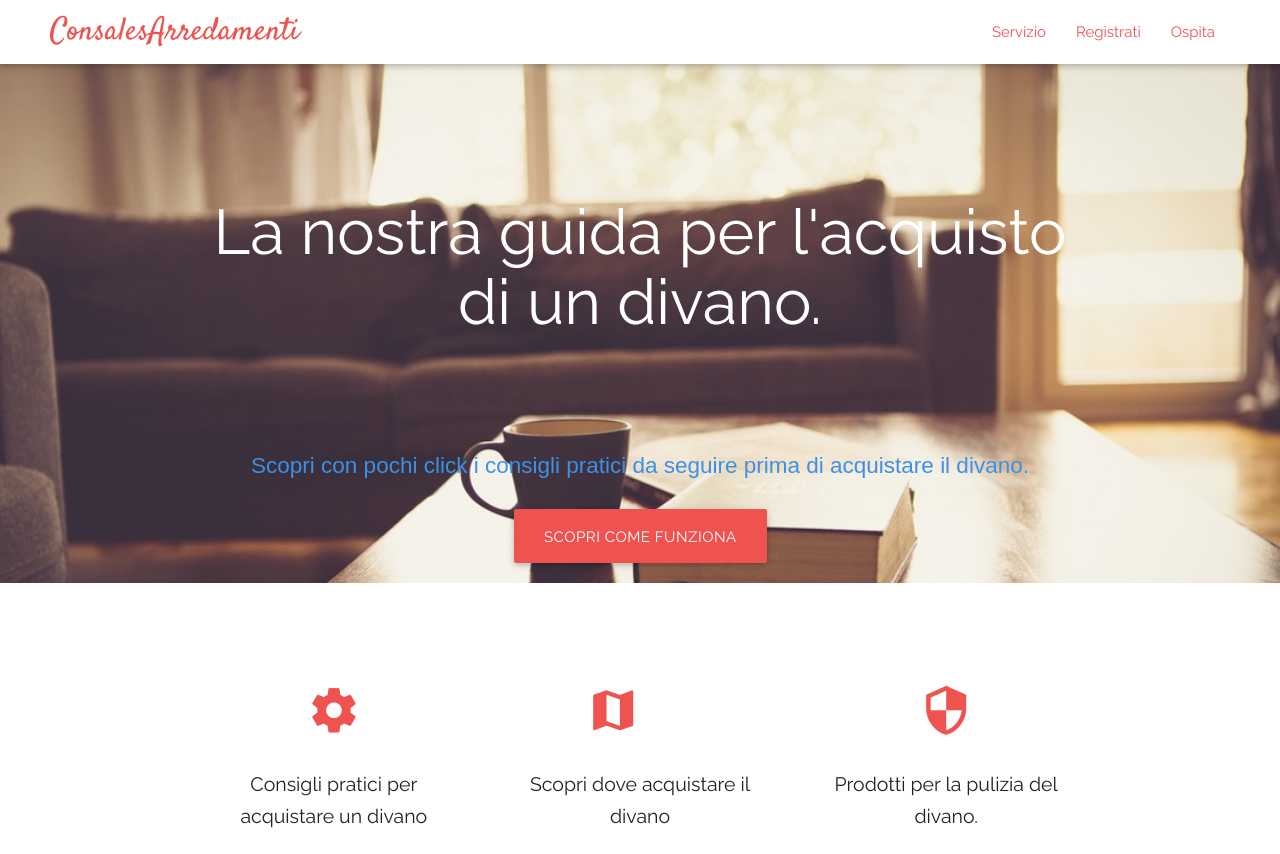
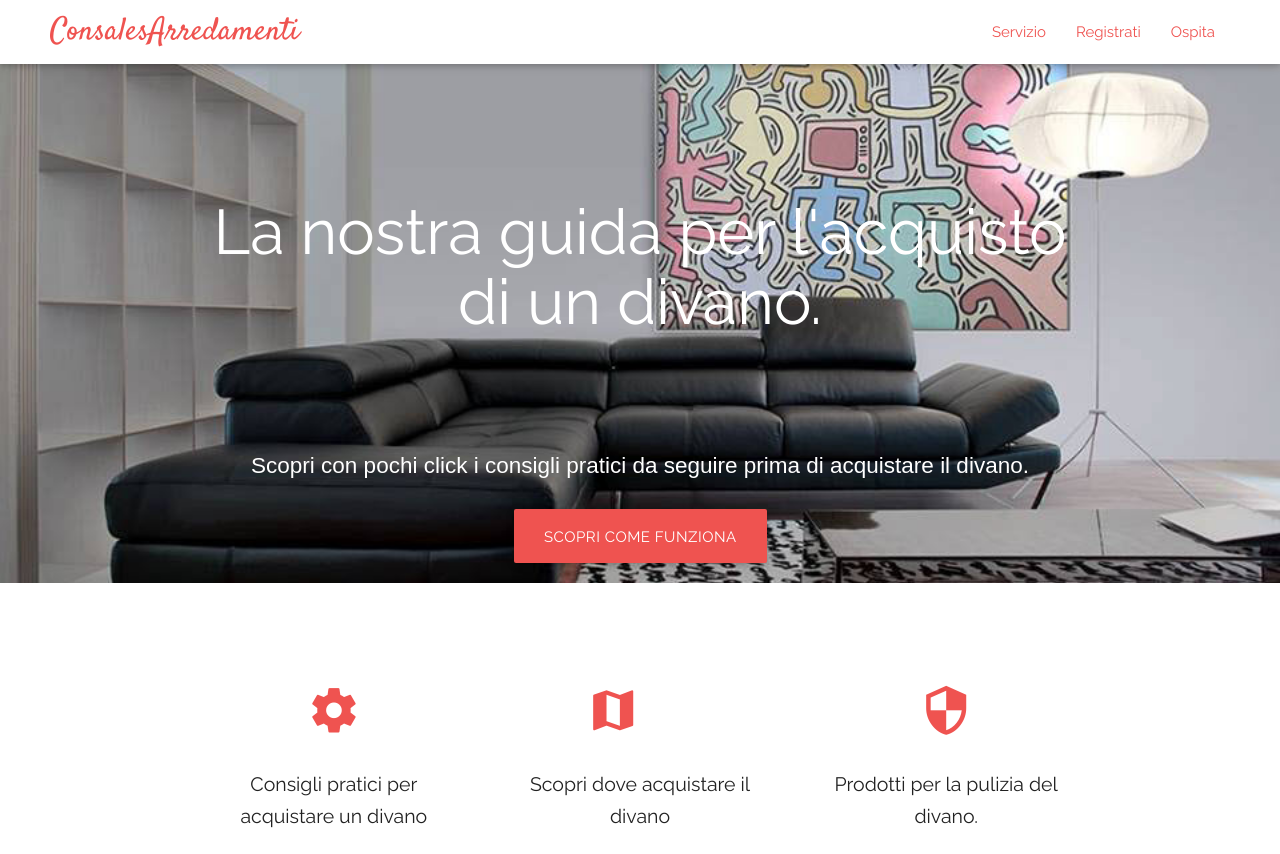
Before and after one commit to alfonsostriano/ConsalesArredamenti, a PHP site: the page made by index - I versione.html in a window 1280 px wide. Shown: the top 854 px of the page. Run offline with PHP 8.4, Linux system fonts and the light colour scheme; some libraries are stand-ins or nearby versions.

Commit message:
Modifica Immagine e Testo

```diff
--- a/css/style.css
+++ b/css/style.css
@@ -52,7 +52,7 @@ p {
     margin-top: 10%;
     font-size: 1.5em;
     font-family: 'Roboto-Bold', sans-serif;
-    color: #3C91E6;
+    color: #ffffff;
     }
 
 
--- a/index.html
+++ b/index.html
@@ -135,11 +135,12 @@
             <input type="hidden" name="hdn_email_txt" id="hdn_email_txt" value="">
 
             <input name="req_hid" id="req_hid" value="" type="hidden">
+
             <input name="email" id="email" value="" type="text" class="validate white center black-text" placeholder="Inserisci qui la tua email!">
 
             <button class="btn btn-registrazione waves-effect waves-light red lighten-1" type="submit" data-editfield="subscribe" name="action">Voglio l'ebook!</button>
 
-            <p><center><img src="lucchetto.png" alt="privacy" style="max-width: 16px; max-height: 16px;">  100% Sicuro. Odiamo lo Spam quanto te.</p></center>
+            <p><center><img src="lucchetto.png" alt="privacy" style="max-width: 16px; max-height: 16px;">  100% Sicuro. Odio lo Spam quanto te.</p></center>
 
             <div class="container rounded" style="position: absolute;top:150px;left:75px;">
 
```
Also changed, not shown: background1.jpg, background11.jpg (added), background1_ok.jpg (added), background_1.jpg (added).
